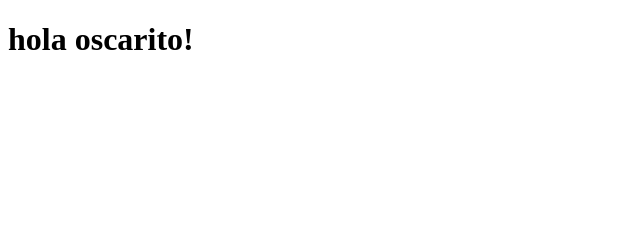
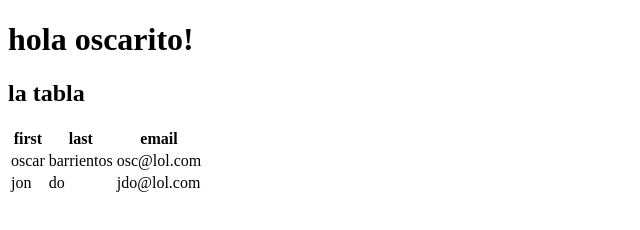
Before and after one commit to ozkurr/hello-world, a plain HTML site: page index.html in a window 1280 px wide. Shown: the whole page, without its empty margins (0-640 px from the left). Drawn offline with Linux system fonts and the light colour scheme.

Commit message:
Table added

```diff
--- a/index.html
+++ b/index.html
@@ -7,5 +7,23 @@
 </head>
 <body>
     <h1>hola oscarito!</h1>
+    <h2>la tabla</h2>
+    <table>
+        <tr>
+            <th>first</th>
+            <th>last</th>
+            <th>email</th>
+        </tr>
+        <tr>
+            <td>oscar</td>
+            <td>barrientos</td>
+            <td>osc@lol.com</td>
+        </tr>
+        <tr>
+            <td>jon</td>
+            <td>do</td>
+            <td>jdo@lol.com</td>
+        </tr>
+    </table>
 </body>
 </html>
```
